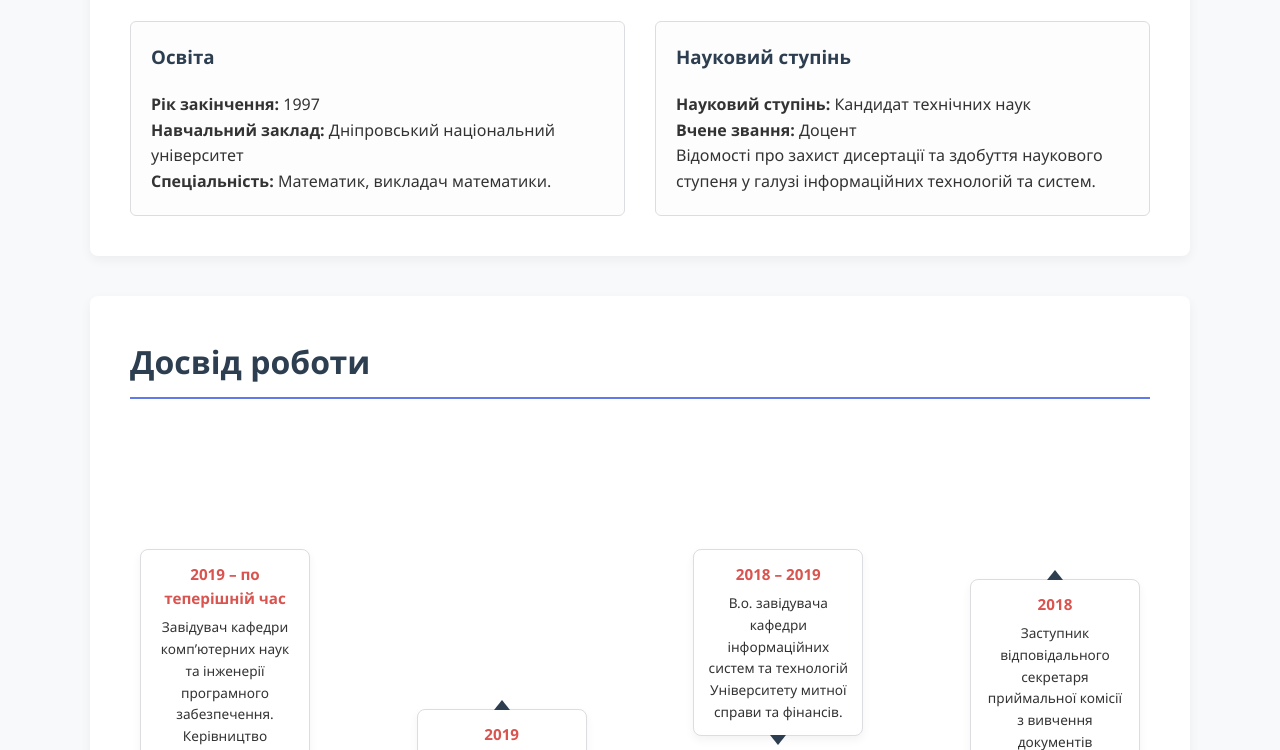
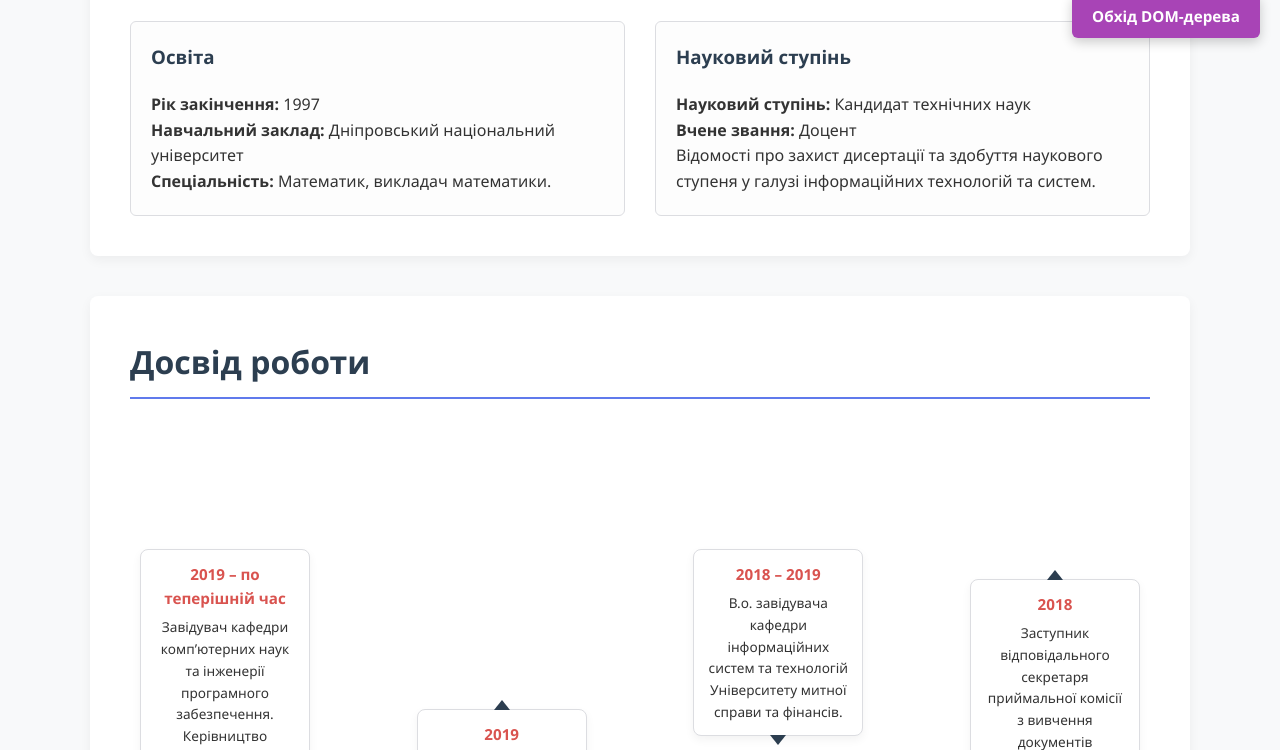
Before and after one commit to anastasiia06/university_teacher, a plain HTML site: page index.html in a window 1280 px wide. Shown: the part 742-1492 px from the top of the page. Drawn offline with Linux system fonts and the light colour scheme; a script that the page names is missing.

Commit message:
Update style.css

```diff
--- a/style.css
+++ b/style.css
@@ -326,3 +326,30 @@ h2 {
         margin: 20px 10px;
     }
 }
+
+#dom-nav-btn {
+    position: fixed;
+    right: 20px;
+    bottom: 20px;
+    z-index: 1000;
+    padding: 12px 20px;
+    border: none;
+    border-radius: 6px;
+    background-color: var(--secondary-color);
+    color: #fff;
+    font-family: inherit;
+    font-size: 0.95rem;
+    font-weight: 600;
+    cursor: pointer;
+    box-shadow: 0 4px 12px rgba(0, 0, 0, 0.2);
+    transition: background 0.3s;
+}
+
+#dom-nav-btn:hover:not(:disabled) {
+    background-color: var(--accent-color);
+}
+
+#dom-nav-btn:disabled {
+    opacity: 0.6;
+    cursor: default;
+}
```
